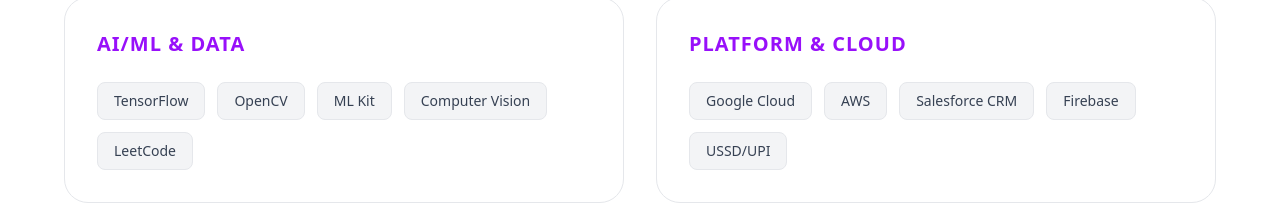
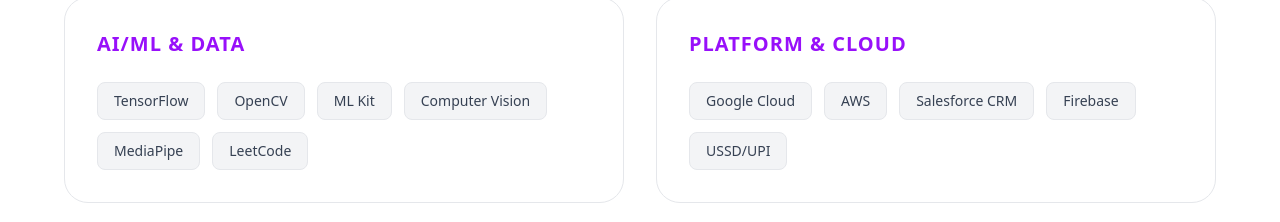
Before and after one commit to P09s/about-me, a React (Vite) app: page / in a window 1280 px wide. Shown: the part 3654-3876 px from the top of the page. Built offline with nearby package versions, Linux system fonts and the light colour scheme; the HTML template or start-up script is replaced by a standard one.

Commit message:
recent update

```diff
--- a/src/App.jsx
+++ b/src/App.jsx
@@ -133,7 +133,7 @@ const SKILLS_CATEGORIES = [
   },
   {
     category: "AI/ML & Data",
-    skills: ["TensorFlow", "OpenCV", "ML Kit", "Computer Vision", "LeetCode"],
+    skills: ["TensorFlow", "OpenCV", "ML Kit", "Computer Vision", "MediaPipe", "LeetCode"],
   },
   {
     category: "Platform & Cloud",
```
